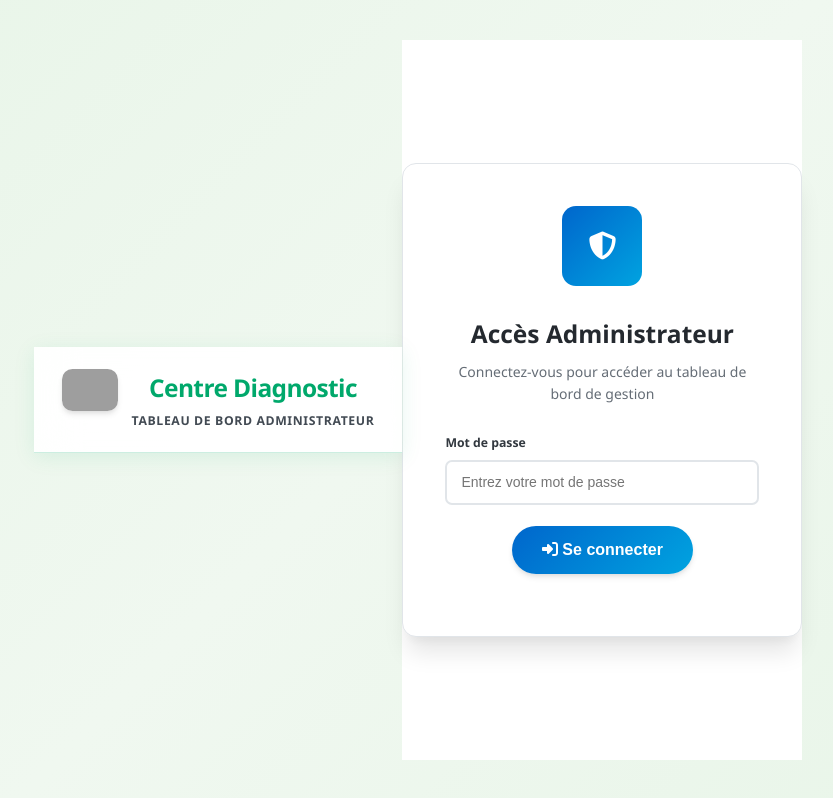
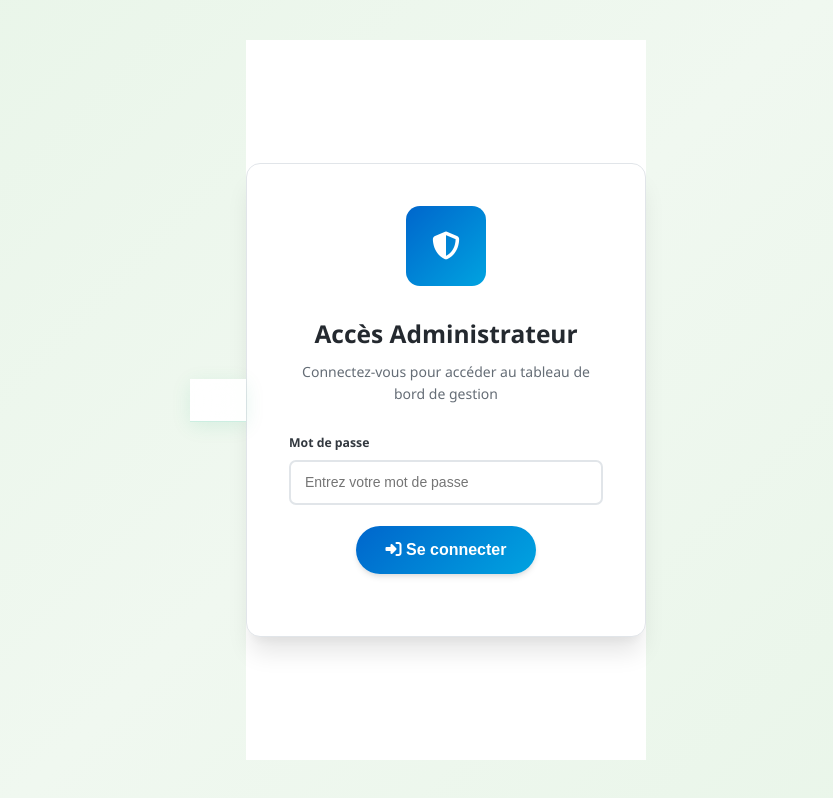
Before and after one commit to paulewinnya25/Quiz_medecins, a website built with Vite: page admin.html in a window 1280 px wide. Shown: the whole page, without its empty margins (222-1055 px from the left). Built offline with nearby package versions, Linux system fonts and the light colour scheme; no server answers; grey boxes are pictures that could not be loaded.

Commit message:
Suppression de la sidebar gauche avec logo Centre Diagnostic du header

```diff
--- a/admin.html
+++ b/admin.html
@@ -98,46 +98,9 @@
       padding: 0 2rem;
       display: flex;
       align-items: center;
-      justify-content: space-between;
+      justify-content: center;
     }
 
-    .brand {
-      display: flex;
-      align-items: center;
-      gap: 1rem;
-    }
-
-    .logo {
-      width: 56px;
-      height: 56px;
-      border-radius: var(--radius-lg);
-      box-shadow: var(--shadow-md);
-      transition: var(--transition);
-    }
-
-    .logo:hover {
-      transform: scale(1.05);
-      box-shadow: var(--shadow-lg);
-    }
-
-    .brand-info h1 {
-      font-size: 1.75rem;
-      font-weight: 800;
-      background: linear-gradient(135deg, var(--accent-green), #00a86b);
-      -webkit-background-clip: text;
-      -webkit-text-fill-color: transparent;
-      background-clip: text;
-      margin-bottom: 0.25rem;
-      letter-spacing: -0.025em;
-    }
-
-    .brand-info p {
-      font-size: 0.875rem;
-      color: var(--gray-600);
-      font-weight: 600;
-      text-transform: uppercase;
-      letter-spacing: 0.05em;
-    }
 
     .header-actions {
       display: flex;
@@ -1226,10 +1189,6 @@
       to { opacity: 1; transform: translateY(0); }
     }
 
-    @keyframes slideInLeft {
-      from { opacity: 0; transform: translateX(-30px); }
-      to { opacity: 1; transform: translateX(0); }
-    }
 
     @keyframes slideInRight {
       from { opacity: 0; transform: translateX(30px); }
@@ -1250,9 +1209,6 @@
       animation: fadeIn 0.6s ease-out;
     }
 
-    .slide-in-left {
-      animation: slideInLeft 0.6s ease-out;
-    }
 
     .slide-in-right {
       animation: slideInRight 0.6s ease-out;
@@ -1296,13 +1252,6 @@
   <!-- Header -->
   <header class="dashboard-header">
     <div class="header-container">
-      <div class="brand slide-in-left">
-        <img src="https://res.cloudinary.com/dd64mwkl2/image/upload/v1758286702/Centre_Diagnostic-Logo_xhxxpv.png" alt="Centre Diagnostic Logo" class="logo">
-        <div class="brand-info">
-          <h1>Centre Diagnostic</h1>
-          <p>Tableau de Bord Administrateur</p>
-        </div>
-      </div>
       <div class="header-actions slide-in-right" id="header-actions" style="display: none;">
         <span class="status-badge pulse">
           <i class="fas fa-circle"></i>
```
